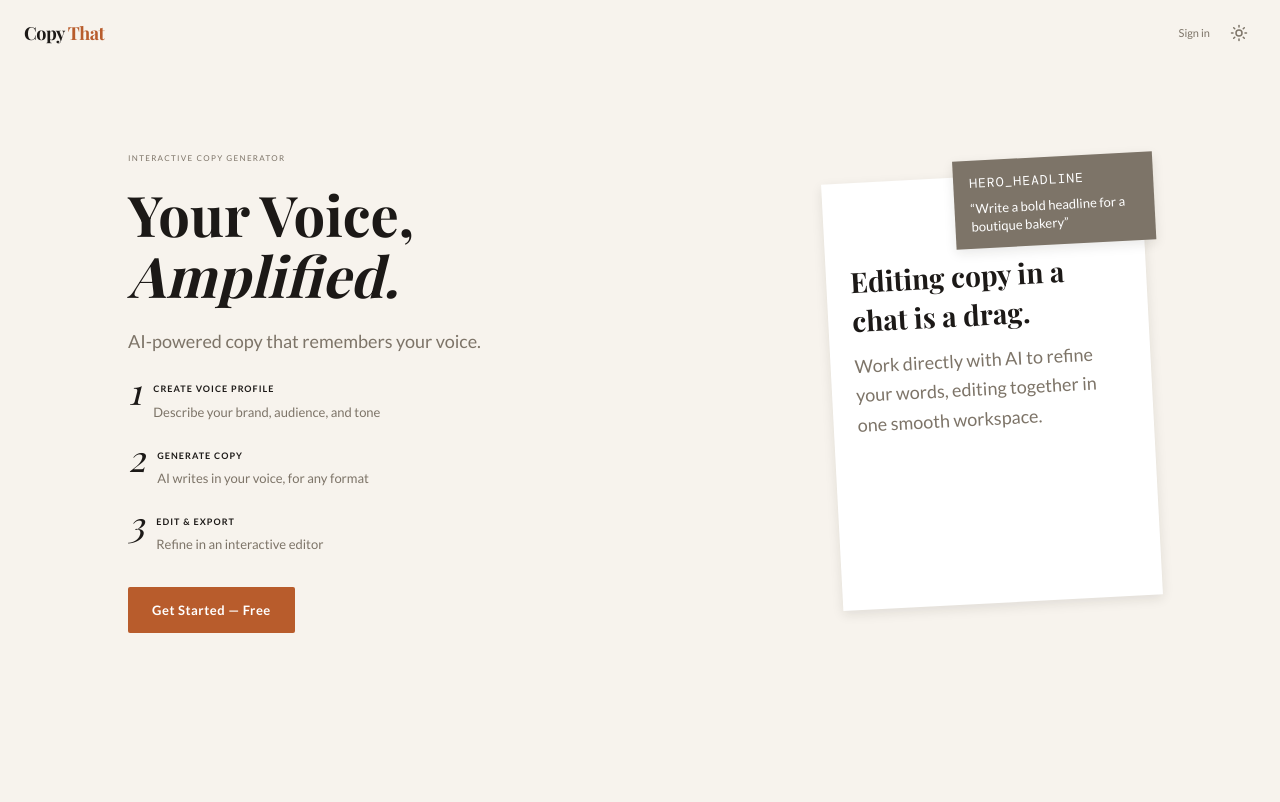
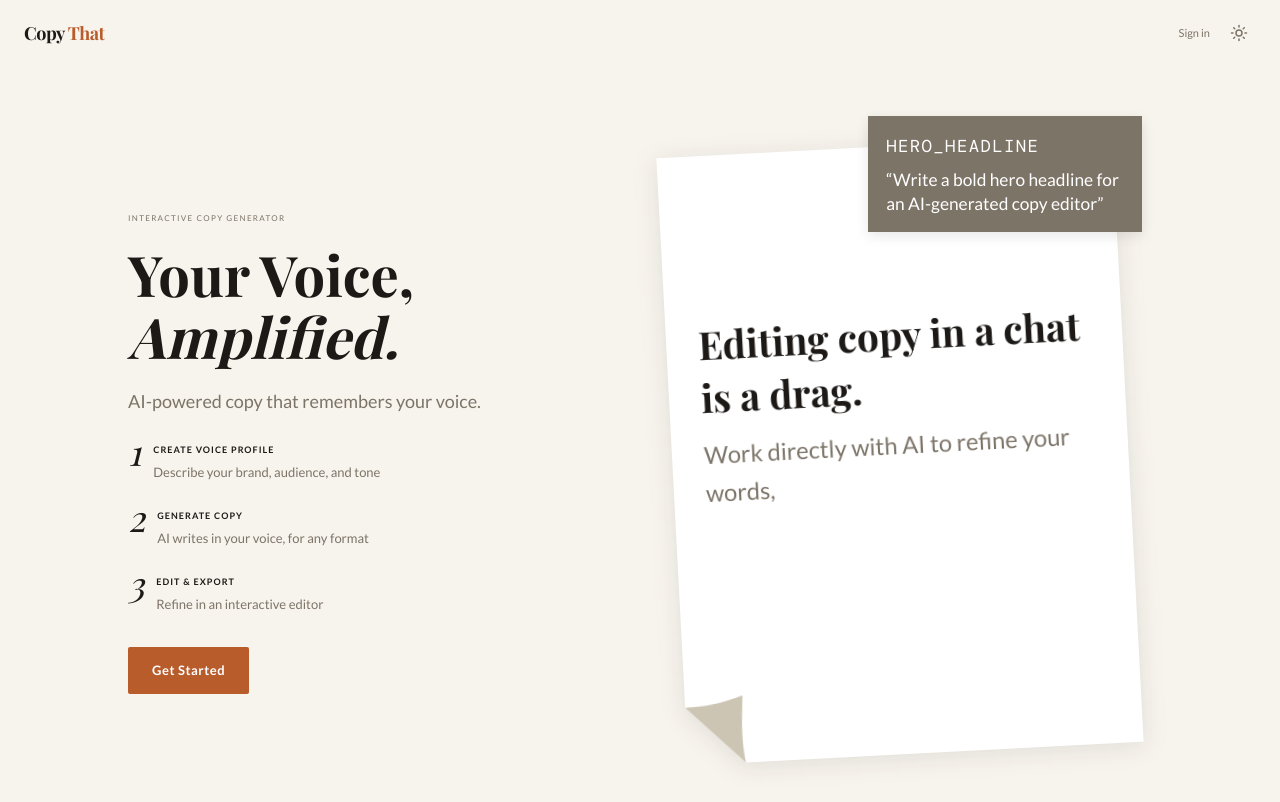
Before and after one commit to ejlaw01/copy-that, a Next.js app: page / in a window 1280 px wide. Shown: the top 802 px of the page. Built offline with nearby package versions, Linux system fonts and the light colour scheme; no server answers; a web font is replaced by a local one.

Commit message:
Polish landing hero: SVG page with dog-ear, sequenced entrance animation, typewriter text reveal

```diff
--- a/src/app/globals.css
+++ b/src/app/globals.css
@@ -322,6 +322,44 @@ select {
   animation: fade-in 0.3s ease-out;
 }
 
+@keyframes hero-enter {
+  from {
+    opacity: 0;
+    transform: translateY(12px);
+  }
+  to {
+    opacity: 1;
+    transform: translateY(0);
+  }
+}
+
+@keyframes note-enter {
+  0% {
+    opacity: 0;
+    transform: translateY(-20px) rotate(2deg);
+  }
+  100% {
+    opacity: 1;
+    transform: translateY(0) rotate(0deg);
+  }
+}
+
+@keyframes page-slide-in {
+  0% {
+    opacity: 0;
+    transform: translate(100vw, 80px) rotate(12deg);
+  }
+  20% {
+    opacity: 1;
+  }
+  100% {
+    opacity: 1;
+    transform: translate(0, 0) rotate(-3deg);
+  }
+}
+
+
+
 /* ============================================================
    PROSE & PROSEMIRROR — RTE typography overrides
    ============================================================ */
--- a/src/components/LandingHero.tsx
+++ b/src/components/LandingHero.tsx
@@ -1,16 +1,88 @@
+"use client";
+
+import { useState, useEffect, useRef, useCallback } from "react";
 import { Button } from "@/components/Button";
+
+// --- Sequence timing (ms) ---
+const NOTE_DELAY = 200;       // note card drops in
+const NOTE_DURATION = 500;    // note entrance animation length
+const PAGE_DELAY = 1200;      // page slides in after note settles
+const PAGE_DURATION = 1000;   // page slide animation length
+const TYPE_START = 2400;      // typing begins after page lands
+const TYPE_SPEED = 35;        // ms per character
+const TYPE_PAUSE = 400;       // pause between headline and body
+
+const HEADLINE = "Editing copy in a chat is a\u00a0drag.";
+const BODY = "Work directly with AI to refine your words, editing together in one smooth workspace.";
+
+/**
+ * Reveals text character-by-character without layout shift.
+ *
+ * Instead of growing a substring (which reflows line breaks as partial
+ * words wrap differently), we always render the FULL text — the typed
+ * portion is visible, the rest is transparent. The browser lays out the
+ * complete string every frame, so line breaks never change. We just
+ * move the color boundary forward.
+ */
+function useTypewriter(text: string, startDelay: number, speed: number) {
+  const [count, setCount] = useState(0);
+  const [started, setStarted] = useState(false);
+
+  const tick = useCallback(() => {
+    setCount((prev) => {
+      if (prev >= text.length) return prev;
+      return prev + 1;
+    });
+  }, [text.length]);
+
+  useEffect(() => {
+    const startTimer = setTimeout(() => setStarted(true), startDelay);
+    return () => clearTimeout(startTimer);
+  }, [startDelay]);
+
+  useEffect(() => {
+    if (!started) return;
+    const interval = setInterval(tick, speed);
+    return () => clearInterval(interval);
+  }, [started, tick, speed]);
+
+  return {
+    typed: text.slice(0, count),
+    untyped: text.slice(count),
+    typing: started && count < text.length,
+    done: count >= text.length,
+  };
+}
 
 interface LandingHeroProps {
   onStart: () => void;
 }
 
 export function LandingHero({ onStart }: LandingHeroProps) {
+  const [pageVisible, setPageVisible] = useState(false);
+  const headlineRef = useRef<HTMLParagraphElement>(null);
+
+  // Show page element after its delay so the slide-in animation fires
+  useEffect(() => {
+    const timer = setTimeout(() => setPageVisible(true), PAGE_DELAY);
+    return () => clearTimeout(timer);
+  }, []);
+
+  const headline = useTypewriter(HEADLINE, TYPE_START, TYPE_SPEED);
+  // Body starts after headline finishes: TYPE_START + headline chars * speed + pause
+  const bodyDelay = TYPE_START + HEADLINE.length * TYPE_SPEED + TYPE_PAUSE;
+  const body = useTypewriter(BODY, bodyDelay, TYPE_SPEED);
+
   return (
     <div className="px-6 py-12 md:py-20">
       {/* Hero */}
       <div className="mx-auto max-w-5xl grid md:grid-cols-2 gap-12 md:gap-16 items-center">
         {/* Left column */}
-        <div>
+        <div
+          style={{
+            animation: "hero-enter 0.5s ease-out both",
+          }}
+        >
           <span
             className="inline-block font-ui text-ct-muted uppercase tracking-[0.12em] mb-4"
             style={{ fontSize: "var(--text-xs)", fontVariantCaps: "all-small-caps" }}
@@ -63,57 +135,91 @@ export function LandingHero({ onStart }: LandingHeroProps) {
           </ol>
 
           <Button variant="primary" onClick={onStart}>
-            Get Started — Free
+            Get Started
           </Button>
         </div>
 
         {/* Right column — mock editor preview */}
-        <div className="flex justify-center md:justify-end">
-          <div
-            className="relative w-full max-w-xs"
-            style={{ transform: "rotate(-3deg)" }}
-          >
-            {/* Prompt card — overlaps top of page */}
+        <div className="flex justify-center md:justify-end px-6 pt-6 md:px-0 md:pt-0 md:pr-6">
+          <div className="@container relative w-full">
+            {/* Prompt card — drops in first */}
             <div
-              className="absolute -top-4 -right-3 z-10 bg-ct-muted text-ct-white px-4 py-3"
+              className="absolute z-10 bg-ct-muted text-ct-white"
               style={{
-                maxWidth: "200px",
+                top: "-5%",
+                right: "-3%",
+                width: "60%",
+                padding: "3.5cqi 4cqi",
                 boxShadow: "var(--shadow-md)",
+                animation: `note-enter ${NOTE_DURATION}ms ease-out both`,
+                animationDelay: `${NOTE_DELAY}ms`,
               }}
             >
               <span
-                className="font-mono uppercase tracking-[0.08em] block mb-1.5"
+                className="font-mono uppercase tracking-[0.08em] block"
+                style={{ fontSize: "3.8cqi", marginBottom: "1.5cqi" }}
               >
                 hero_headline
               </span>
               <p
                 className="font-ui leading-snug"
+                style={{ fontSize: "3.8cqi" }}
               >
-                &ldquo;Write a bold headline for a boutique bakery&rdquo;
+                &ldquo;Write a bold hero headline for an AI-generated copy editor&rdquo;
               </p>
             </div>
 
-            {/* Page — white sheet, no radius, taller proportion */}
+            {/* Page — slides in after note, text types out after landing */}
             <div
-              className="bg-white dark:bg-ct-cream overflow-hidden"
+              className="relative"
               style={{
-                boxShadow: "var(--shadow-md)",
                 aspectRatio: "3 / 4",
-                padding: "5rem 1.5rem",
+                opacity: pageVisible ? 1 : 0,
+                animation: pageVisible
+                  ? `page-slide-in ${PAGE_DURATION}ms cubic-bezier(0.22, 1, 0.36, 1) both`
+                  : "none",
               }}
             >
-              <p
-                className="font-display font-bold leading-snug mb-3"
-                style={{ fontSize: "1.75rem" }}
+              {/* SVG page shape */}
+              <svg
+                className="absolute inset-0 w-full h-full"
+                viewBox="0 0 300 400"
+                preserveAspectRatio="none"
+                aria-hidden="true"
+                style={{ filter: "drop-shadow(0 4px 12px rgba(28,25,23,0.10))" }}
               >
-                Editing copy in a chat is a&nbsp;drag.
-              </p>
-              <p
-                className="font-ui text-ct-muted leading-relaxed mb-3"
-                style={{ fontSize: "var(--text-lg)" }}
+                <polygon
+                  points="0,0 300,0 300,400 38,400 0,362"
+                  className="fill-white dark:fill-ct-cream"
+                />
+                <path
+                  d="M0,362 C12.158,362 24.044,360.603 38,355.791 C37.093,372.118 35.564,381.083 38,400 L0,362 Z"
+                  className="fill-ct-rule"
+                />
+              </svg>
+
+              {/* Text content — typed out.
+                  Full text is always in the DOM so line breaks are stable.
+                  The typed portion is visible; the rest is transparent. */}
+              <div
+                className="relative flex flex-col justify-center h-full"
+                style={{ padding: "0 7cqi 40px" }}
               >
-                Work directly with AI to refine your words, editing together in one smooth workspace.
-              </p>
+                <p
+                  className="font-display font-bold leading-snug"
+                  style={{ fontSize: "8.5cqi", marginBottom: "2.5cqi" }}
+                >
+                  <span>{headline.typed}</span>
+                  <span style={{ color: "transparent" }}>{headline.untyped}</span>
+                </p>
+                <p
+                  className="font-ui leading-relaxed"
+                  style={{ fontSize: "5.2cqi", marginBottom: "2.5cqi" }}
+                >
+                  <span className="text-ct-muted">{body.typed}</span>
+                  <span style={{ color: "transparent" }}>{body.untyped}</span>
+                </p>
+              </div>
             </div>
           </div>
         </div>
```
